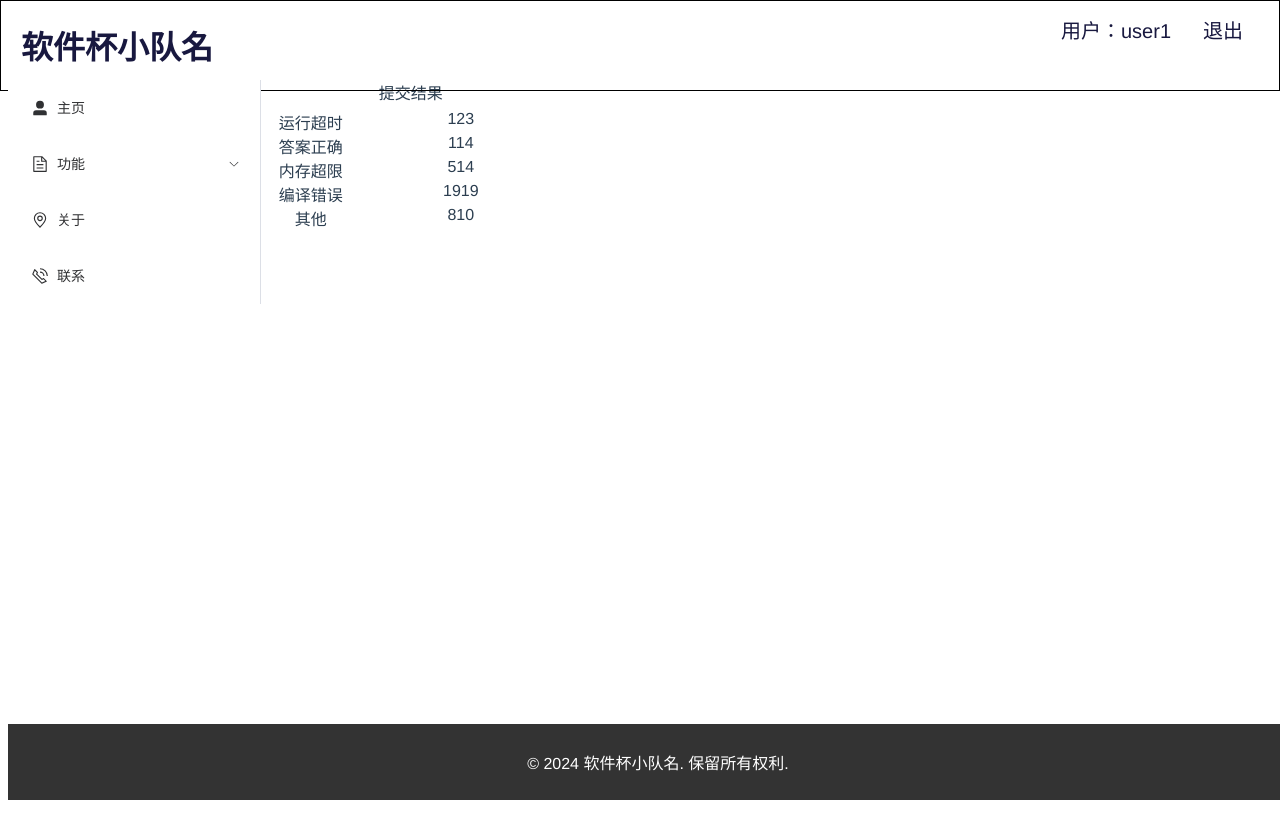
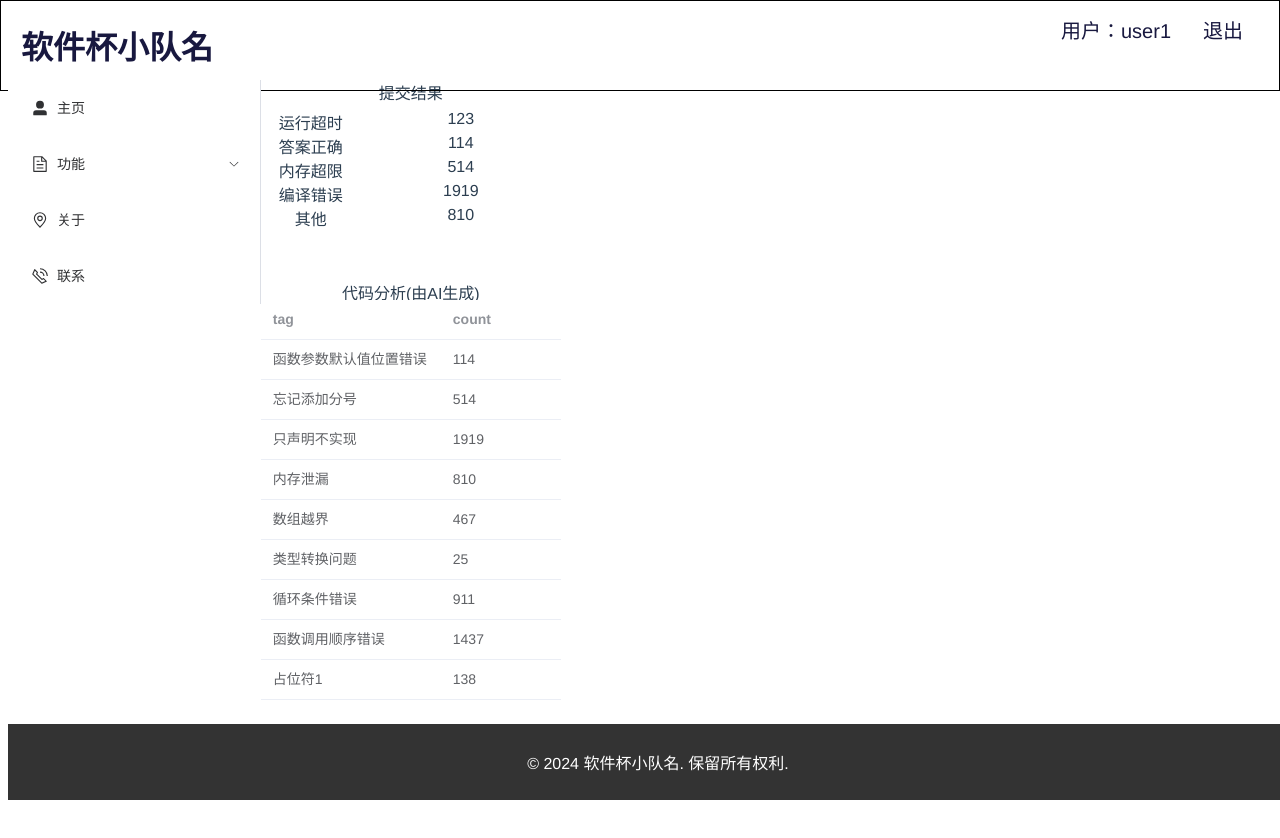
Before and after one commit to xxxxh04/ruanjianbei, a Vue app: page /analyze in a window 1280 px wide. Shown: the top 838 px of the page. Built offline with nearby package versions, Linux system fonts and the light colour scheme; what monaco-editor would draw is missing.

Commit message:
feat: AI代码分析结果展示

```diff
--- /dev/null
+++ b/src/components/AnalyzeCodeProblem.vue
@@ -0,0 +1,57 @@
+<template>
+    <div class="analyzer-data-view">
+        <el-header>代码分析(由AI生成)</el-header>
+        <el-table :data="tableData" style="width: 100%">
+            <el-table-column prop="tag" label="tag" width="180" />
+            <el-table-column prop="count" label="count" width="180" />
+        </el-table>
+    </div>
+</template>
+
+
+<script setup lang="ts">
+
+const tableData = [
+    {
+        tag: '函数参数默认值位置错误',
+        count: 114
+    },
+    {
+        tag: '忘记添加分号',
+        count: 514
+    },
+    {
+        tag: '只声明不实现',
+        count: 1919
+    },
+    {
+        tag: '内存泄漏',
+        count: 810
+    },
+    {
+        tag: '数组越界',
+        count: 467
+    },
+    {
+        tag: '类型转换问题',
+        count: 25
+    },
+    {
+        tag: '循环条件错误',
+        count: 911
+    },
+    {
+        tag: '函数调用顺序错误',
+        count: 1437
+    },
+    {
+        tag: '占位符1',
+        count: 138
+    }
+]
+
+</script>
+
+<style>
+
+</style>
--- a/src/views/AnalyzeView.vue
+++ b/src/views/AnalyzeView.vue
@@ -1,12 +1,13 @@
 <template>
     <div style="height: 200px; width: 200px;">
         <AnalyzeSubmitResult />
+        <AnalyzeCodeProblem />
     </div>
 </template>
 
 <script setup lang="ts">
 import AnalyzeSubmitResult from '@/components/AnalyzeSubmitResult.vue';
-
+import AnalyzeCodeProblem from '@/components/AnalyzeCodeProblem.vue'
 
 </script>
 
```
